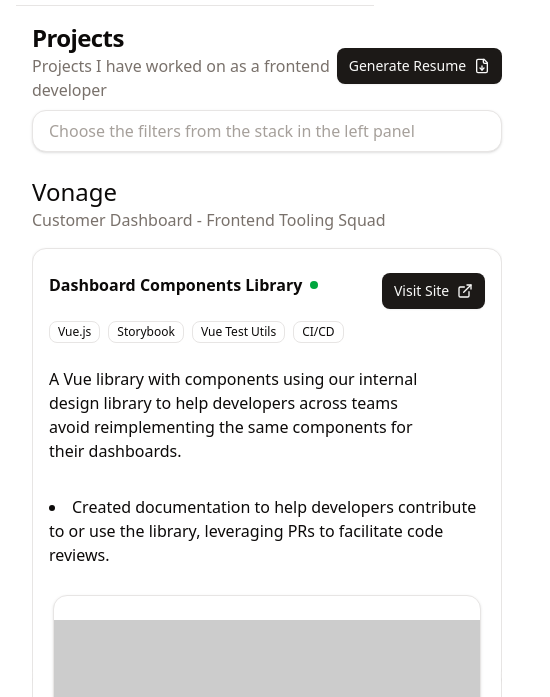
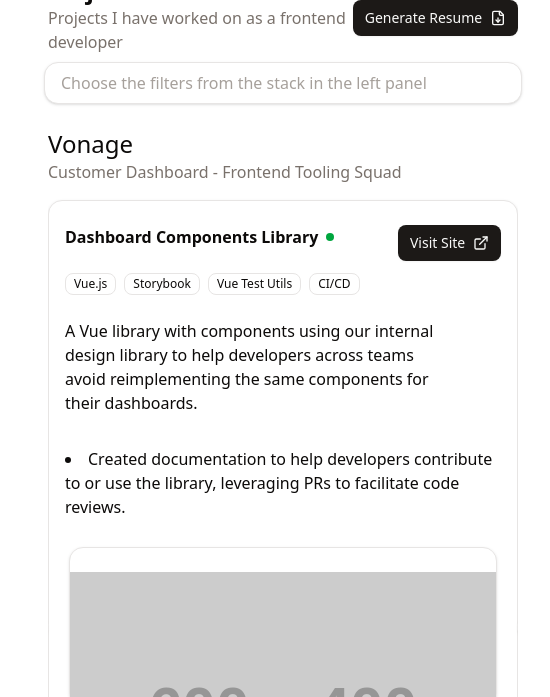
Before and after one commit to andriugarcia/portfolio, an Astro site: page / in a window 390 px wide. Shown: the part 147-844 px from the top of the page, 550 px wide, since content can reach past the window. Built offline with nearby package versions, Linux system fonts and the light colour scheme; Astro itself is replaced by a stand-in of ours.

Commit message:
style: fix scroll and responsive

```diff
--- a/src/components/navbar.tsx
+++ b/src/components/navbar.tsx
@@ -27,7 +27,7 @@
                 </Avatar>
                 <div className="ml-2">
                     <div>Andriu Garcia</div>
-                    <div>Frontend Developer Making Life easier to users and developers</div>
+                    <div className="hidden md:block">Frontend Developer Making Life easier to users and developers</div>
                 </div>
                 </a>
             </div>
--- a/src/components/projects.tsx
+++ b/src/components/projects.tsx
@@ -115,15 +115,15 @@
               }
             </ScrollArea>
         </div>
-        <div className="basis-auto pt-4 px-4 flex flex-col min-h-0">
-            <div className="flex items-center justify-between">
+        <div className="basis-auto md:basis-full pt-4 px-4 flex flex-col min-h-0">
+            <div className="flex items-center justify-between px-4">
               <div>
                 <h2 className="text-2xl font-bold tracking-tight">Projects</h2>
                 <p className="text-muted-foreground mb-2">Projects I have worked on as a frontend developer</p>
               </div>
               <Button onClick={() => generateResumePDF(filteredExperience)}>Generate Resume <FileDown></FileDown></Button>
             </div>
-            <Card className="flex flex-row py-2 px-4 items-center mb-6">
+            <Card className="flex flex-row py-2 mx-3 px-4 items-center mb-6">
                 {selectedFilters.length === 0 ? <div className="text-stone-400">Choose the filters from the stack in the left panel</div> : <><div className="flex flex-row flex-wrap max-w-full gap-2">
                   { selectedFilters.map((filter) => renderBadge(filter, true)) }
                 </div>
@@ -131,7 +131,7 @@
                 </>
                 }
             </Card>
-            <ScrollArea className="w-full flex-1 min-h-0">
+            <ScrollArea className="w-full flex-1 min-h-0 px-4">
               {
                   filteredExperience.map((experience) => (
                       <div className="mb-8" key={experience.company}>
--- a/src/pages/index.astro
+++ b/src/pages/index.astro
@@ -29,7 +29,7 @@
 		<meta name="viewport" content="width=device-width" />
 		<link rel="icon" type="image/svg+xml" href="/favicon.svg" />
 		<meta name="generator" content={Astro.generator} />
-		<title>Astro + TailwindCSS</title>
+		<title>Andriu Garcia - Frontend Developer</title>
 	</head>
 
 	<body class="h-screen pt-4 px-4 flex flex-col">
--- a/src/styles/global.css
+++ b/src/styles/global.css
@@ -1,5 +1,9 @@
 @import 'tailwindcss';
 @import "tw-animate-css";
+
+html {
+  overflow: hidden;
+}
 
 @custom-variant dark (&:is(.dark *));
 
```
